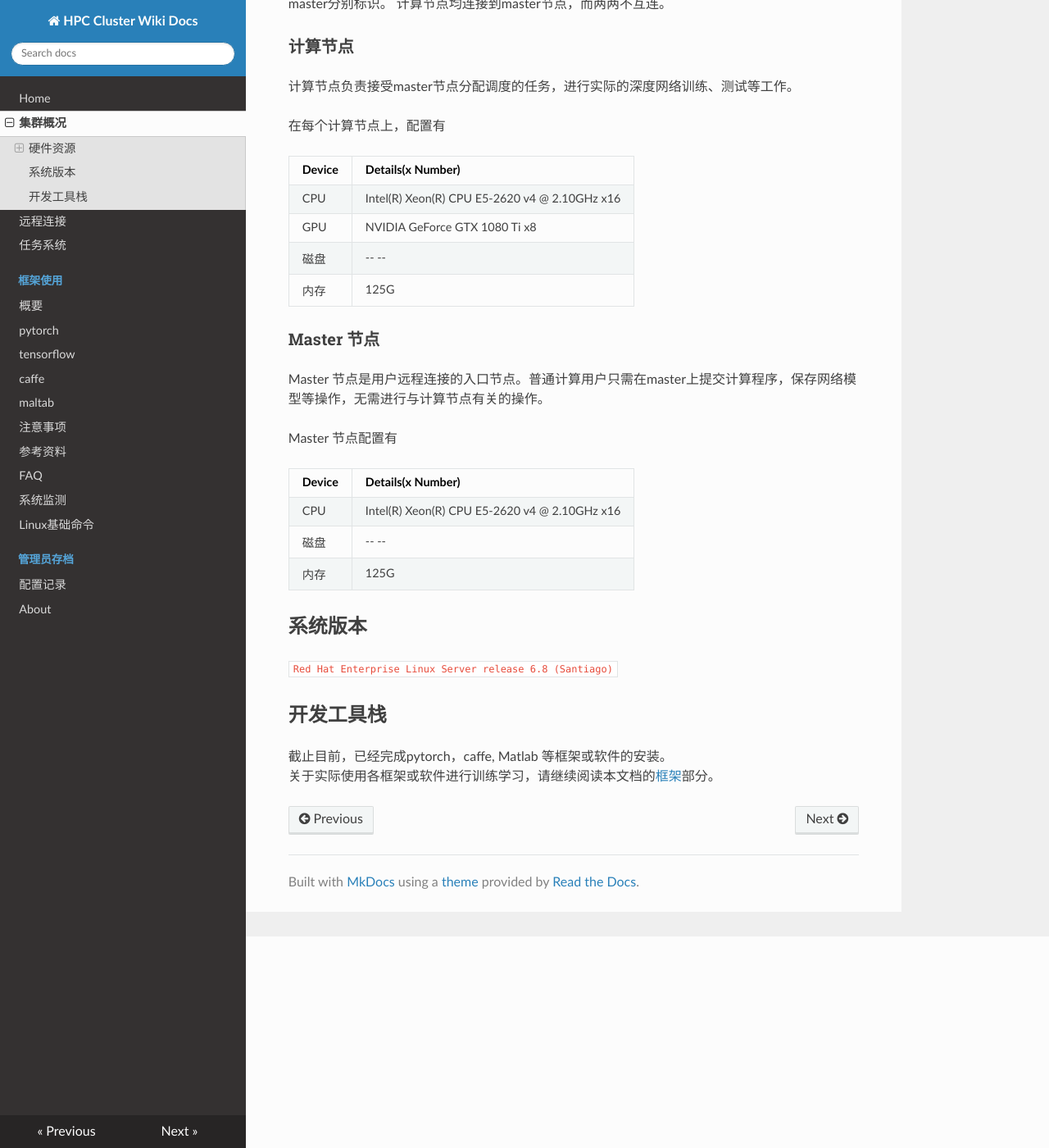
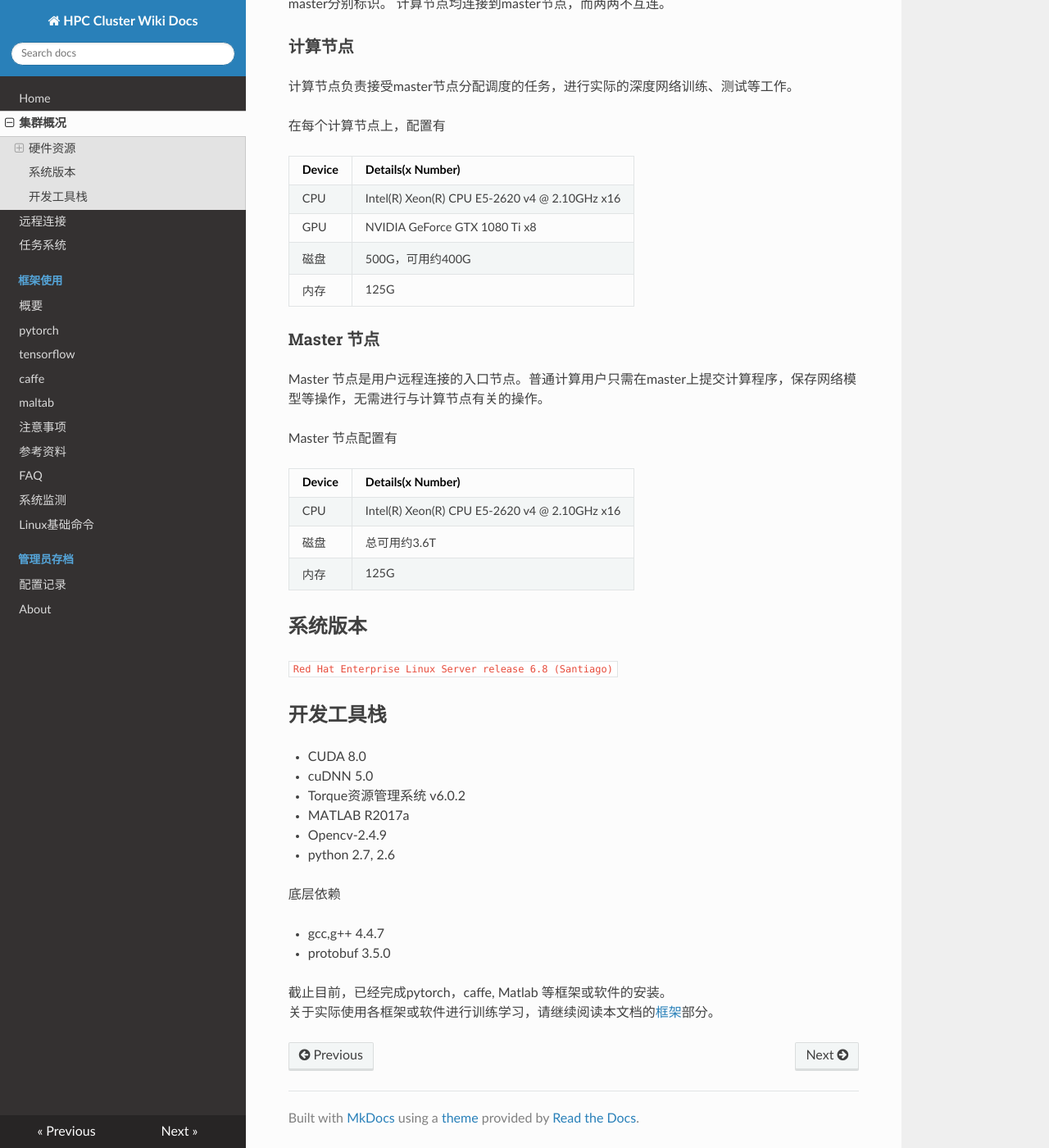
Before and after one commit to SSRheart/HPC_wiki_docs, an MkDocs documentation site: the page built from docs/cluster.md, in a window 1280 px wide and 1400 px high, scrolled down 258 px. Shown: the whole window at 82% size. Built offline with MkDocs 1.6.1, drawn with Linux system fonts in a browser that asks for light colours; nearby versions of some CDN libraries; old or Windows-style settings are respelled for this version of MkDocs.

Commit message:
more cluster#installed

```diff
--- a/docs/cluster.md
+++ b/docs/cluster.md
@@ -13,7 +13,7 @@ Device | Details(x Number)
 --- | ---
 CPU | Intel(R) Xeon(R) CPU E5-2620 v4 @ 2.10GHz  x16
 GPU | NVIDIA GeForce GTX 1080 Ti x8
-磁盘 | --  --
+磁盘 | 500G，可用约400G
 内存| 125G
 
 ### Master 节点
@@ -24,15 +24,26 @@ Master 节点配置有
 Device | Details(x Number)
 --- | ---  ---
 CPU | Intel(R) Xeon(R) CPU E5-2620 v4 @ 2.10GHz  x16
-磁盘 | --  --
+磁盘 | 总可用约3.6T
 内存| 125G
 
 
 ## 系统版本
 `Red Hat Enterprise Linux Server release 6.8 (Santiago)`
 
+## 开发工具栈
 
+* CUDA 8.0
+* cuDNN 5.0
+* Torque资源管理系统 v6.0.2
+* MATLAB R2017a
+* Opencv-2.4.9
+* python 2.7, 2.6
 
-## 开发工具栈
+底层依赖
+
+* gcc,g++ 4.4.7
+* protobuf 3.5.0
+
 截止目前，已经完成pytorch，caffe, Matlab 等框架或软件的安装。
 关于实际使用各框架或软件进行训练学习，请继续阅读本文档的[框架](framework/index.md)部分。
```
Also changed, not shown: docs/FAQ.md (+4 -0 lines).
